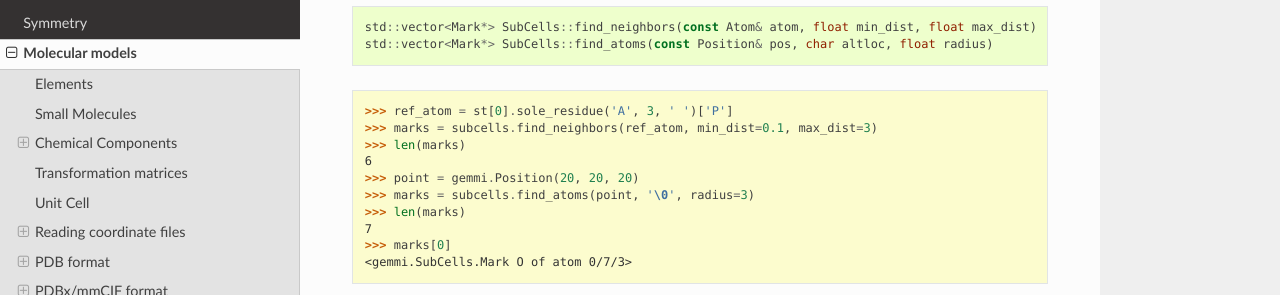
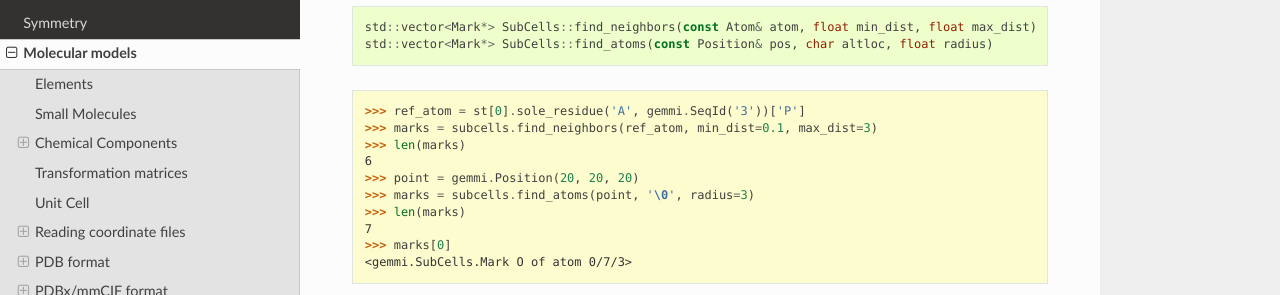
Before and after one commit to project-gemmi/gemmi, a Sphinx documentation site: the page built from docs/mol.rst, in a window 1280 px wide and 900 px high, scrolled down 22502 px. Shown: the part 156-451 px from the top of the window. Built offline with Sphinx 7.4.7 and the Read the Docs theme 2.0.0, drawn with Linux system fonts in a browser that asks for light colours.

Commit message:
pass around SeqId rather than residue number and icode

```diff
--- a/docs/mol.rst
+++ b/docs/mol.rst
@@ -955,10 +955,10 @@ to selenomethionine (MSE).
   :hide:
 
   >>> st = gemmi.read_structure('../tests/1orc.pdb')
-  >>> st[0].sole_residue('A', 12, ' ')
+  >>> st[0].sole_residue('A', gemmi.SeqId('12'))
   <gemmi.Residue 12(MET) with 8 atoms>
   >>> met_to_mse(st)
-  >>> st[0].sole_residue('A', 12, ' ')
+  >>> st[0].sole_residue('A', gemmi.SeqId('12'))
   <gemmi.Residue 12(MSE) with 8 atoms>
 
 ----
@@ -1254,7 +1254,7 @@ The following functions search for atoms near the specified atom or point::
 
 .. doctest::
 
-  >>> ref_atom = st[0].sole_residue('A', 3, ' ')['P']
+  >>> ref_atom = st[0].sole_residue('A', gemmi.SeqId('3'))['P']
   >>> marks = subcells.find_neighbors(ref_atom, min_dist=0.1, max_dist=3)
   >>> len(marks)
   6
```
Also changed, not shown: 4 other files.
